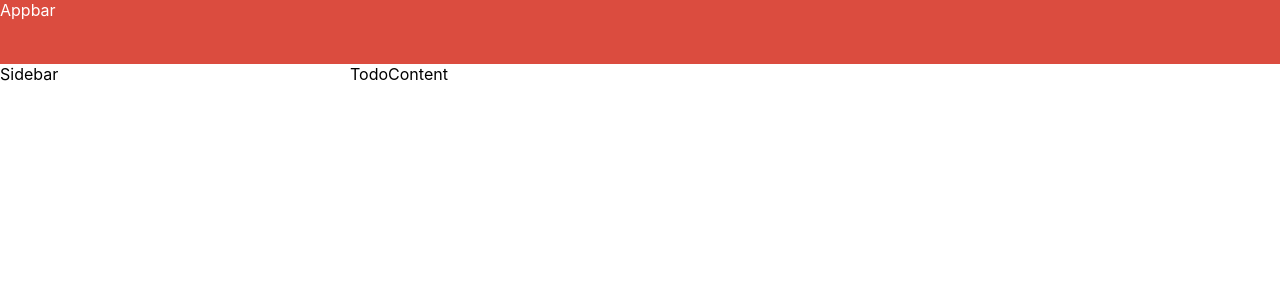
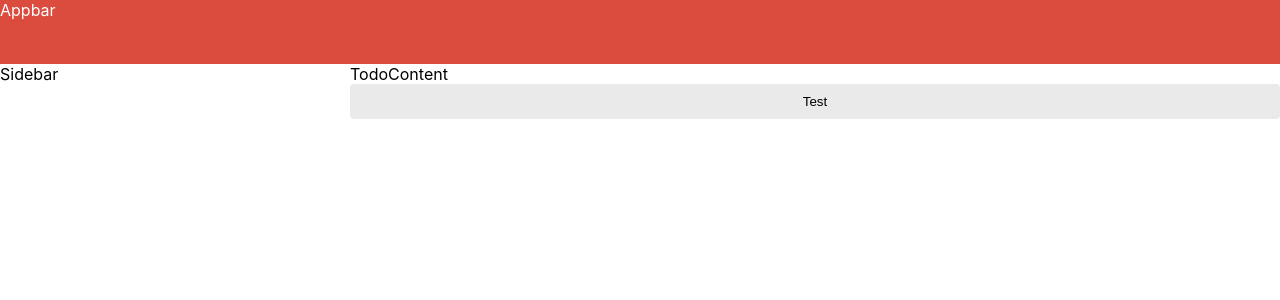
Before and after one commit to Kvinbindai/cc16-advance-todo, a React (Create React App) app: page / in a window 1280 px wide. Shown: the top 300 px of the page. Built offline with nearby package versions, Linux system fonts and the light colour scheme.

Commit message:
button component

```diff
--- /dev/null
+++ b/src/components/Button.jsx
@@ -0,0 +1,12 @@
+import styles from './Button.module.scss';
+
+function Button({ children, onClick, variant = 'primary' }) {
+  let finalBg = variant === 'primary' ? styles.primary : styles.secondary;
+  return (
+    <button className={`${styles.button} ${finalBg}`} onClick={onClick}>
+      {children}
+    </button>
+  );
+}
+
+export default Button;
--- /dev/null
+++ b/src/components/Button.module.scss
@@ -0,0 +1,20 @@
+@import '../styles/variable.scss';
+
+.button {
+  width: 100%;
+  padding: 10px;
+  color: $white;
+  border-radius: 4px;
+  // box-shadow: 5px 5px 5px 0px rgba(0, 0, 0, 0.56);
+  // -webkit-box-shadow: 5px 5px 5px 0px rgba(0, 0, 0, 0.56);
+  // -moz-box-shadow: 5px 5px 5px 0px rgba(0, 0, 0, 0.56);
+}
+
+.primary {
+  background-color: $primary;
+}
+
+.secondary {
+  background-color: $gray;
+  color: black;
+}
--- a/src/components/TodoContent.jsx
+++ b/src/components/TodoContent.jsx
@@ -1,7 +1,13 @@
 import React from 'react';
+import Button from './Button';
 
 function TodoContent() {
-  return <div>TodoContent</div>;
+  return (
+    <div>
+      TodoContent
+      <Button variant='secondary'>Test</Button>
+    </div>
+  );
 }
 
 export default TodoContent;
--- a/src/styles/global.scss
+++ b/src/styles/global.scss
@@ -15,3 +15,8 @@ code {
   margin: 0;
   box-sizing: border-box;
 }
+
+button {
+  border: none;
+  cursor: pointer;
+}
```
